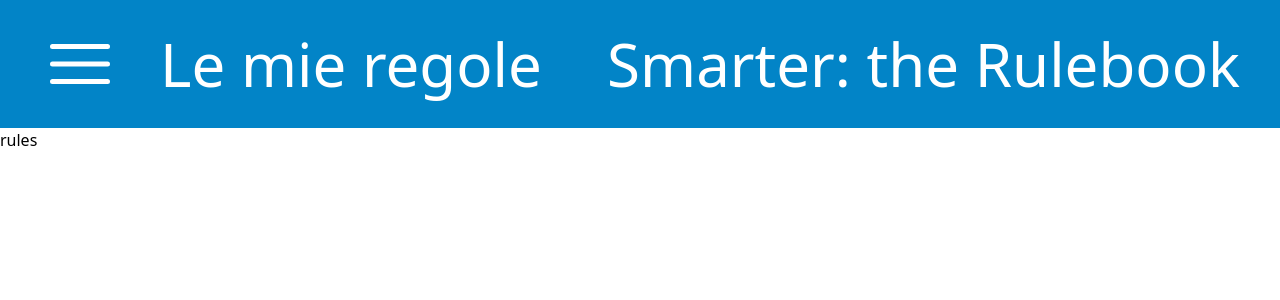
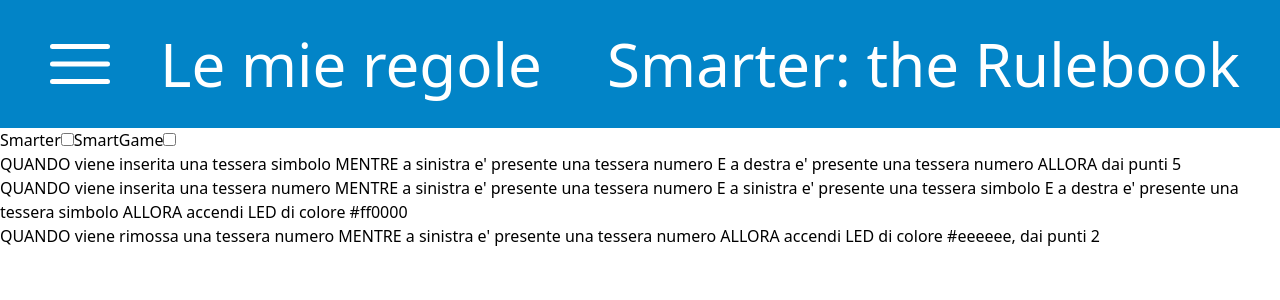
Before and after one commit to daviFrag/new-sensation, a Next.js app: page /rules in a window 1280 px wide. Shown: the top 300 px of the page. Built offline with nearby package versions, Linux system fonts and the light colour scheme.

Commit message:
get rules text

```diff
--- /dev/null
+++ b/src/app/(main)/rules/RulesLoaded.tsx
@@ -0,0 +1,29 @@
+import React from "react";
+import { Block, Rule, Vocabulary } from "./types";
+import { convertRuleToString } from "./convertRuleToString";
+
+export default function RulesLoaded(props: {
+  rules: Rule[];
+  vocabularies: Vocabulary[];
+  blocks: Block[];
+}) {
+  const { rules, vocabularies, blocks } = props;
+
+  return (
+    <main>
+      <div>
+        {vocabularies.map((v) => (
+          <label key={v}>
+            {v}
+            <input type="checkbox" value={v} />
+          </label>
+        ))}
+      </div>
+      <div>
+        {rules.map((r) => (
+          <div key={r.id}>{convertRuleToString(r)}</div>
+        ))}
+      </div>
+    </main>
+  );
+}
--- /dev/null
+++ b/src/app/(main)/rules/convertRuleToString.ts
@@ -0,0 +1,33 @@
+import { Block, Rule } from "./types";
+
+function convertBlockToString(block: Block | undefined): string {
+  if (!block) return "";
+
+  switch (block.scope) {
+    case "LOGIC":
+      return `${convertBlockToString(block.params?.[0])} ${
+        block.text
+      } ${convertBlockToString(block.params?.[1])}`;
+    case "STATE":
+      return `${block.text} ${convertBlockToString(block.params?.[0])}`;
+    case "DESCRIPTION":
+      return block.text;
+    default:
+      return "";
+  }
+}
+
+export function convertRuleToString(rule: Rule): string {
+  let s = "QUANDO ";
+  s += convertBlockToString(rule.when);
+
+  s += " MENTRE ";
+  s += convertBlockToString(rule.while);
+
+  s += " ALLORA ";
+  for (const b of rule.do) {
+    s += `${b.text} ${b.value ?? "X"}, `;
+  }
+
+  return s.slice(0, -2);
+}
--- a/src/app/(main)/rules/makeRuleNested.ts
+++ b/src/app/(main)/rules/makeRuleNested.ts
@@ -20,6 +20,7 @@
   if (!new_while_arr || !new_when_arr) throw new Error("empty when or while");
 
   const new_sequential_object: Rule = {
+    id: sequetial_object.id,
     when: new_when_arr,
     while: new_while_arr,
     do: new_do_arr,
--- a/src/app/(main)/rules/page.tsx
+++ b/src/app/(main)/rules/page.tsx
@@ -1,12 +1,16 @@
 import React from "react";
 import Header from "../Header";
 import { links } from "@/utils/links";
+import { rules, vocabularies, blocks } from "./rules";
+import RulesLoaded from "./RulesLoaded";
 
 export default function Rules() {
+  // TODO API
+
   return (
     <>
       <Header text={links.rules} />
-      <main>rules</main>
+      <RulesLoaded rules={rules} vocabularies={vocabularies} blocks={blocks}/>
     </>
   );
 }
--- a/src/app/(main)/rules/rules.ts
+++ b/src/app/(main)/rules/rules.ts
@@ -1,88 +1,106 @@
 import { makeRuleNested } from "./makeRuleNested";
-import { Block, Rule, RuleUnnested, Vocabulary } from "./types";
+import { RuleUnnested } from "./types";
 
-export const vocabularies = {
+export const vocabularies_obj = {
   smarter: "Smarter",
   smartgame: "SmartGame",
 } as const;
 
-export const blocks = {
+export const blocks_obj = {
   AND: {
     name: "AND",
     scope: "LOGIC",
-    text: "e",
-    vocabulary: vocabularies.smarter,
+    text: "E",
+    vocabulary: vocabularies_obj.smarter,
   },
   CARD_INSERTED: {
     name: "CARD_INSERTED",
     scope: "STATE",
-    text: "inserisci",
-    vocabulary: vocabularies.smarter,
+    text: "viene inserita una tessera",
+    vocabulary: vocabularies_obj.smarter,
+  },
+  CARD_REMOVED: {
+    name: "CARD_REMOVED",
+    scope: "STATE",
+    text: "viene rimossa una tessera",
+    vocabulary: vocabularies_obj.smarter,
   },
   ON_LEFT: {
     name: "ON_LEFT",
     scope: "STATE",
-    text: "a sinistra",
-    vocabulary: vocabularies.smarter,
+    text: "a sinistra e' presente una tessera",
+    vocabulary: vocabularies_obj.smarter,
   },
   ON_RIGHT: {
     name: "ON_RIGHT",
     scope: "STATE",
-    text: "a destra",
-    vocabulary: vocabularies.smarter,
+    text: "a destra e' presente una tessera",
+    vocabulary: vocabularies_obj.smarter,
   },
   SYMBOL_CARD: {
     name: "SYMBOL_CARD",
     scope: "DESCRIPTION",
     text: "simbolo",
-    vocabulary: vocabularies.smarter,
+    vocabulary: vocabularies_obj.smarter,
   },
   NUMBER_CARD: {
     name: "NUMBER_CARD",
     scope: "DESCRIPTION",
     text: "numero",
-    vocabulary: vocabularies.smarter,
+    vocabulary: vocabularies_obj.smarter,
   },
   LED_COLOR: {
     name: "LED_COLOR",
     scope: "OUTPUT",
-    text: "colore LED",
-    vocabulary: vocabularies.smarter,
+    text: "accendi LED di colore",
+    vocabulary: vocabularies_obj.smarter,
   },
   POINTS: {
     name: "POINTS",
     scope: "OUTPUT",
-    text: "inserisci",
-    vocabulary: vocabularies.smartgame,
+    text: "dai punti",
+    vocabulary: vocabularies_obj.smartgame,
   },
 } as const;
 
 export const rules_unnested: RuleUnnested[] = [
   {
-    when: [blocks.CARD_INSERTED, blocks.SYMBOL_CARD],
+    id: "1",
+    when: [blocks_obj.CARD_INSERTED, blocks_obj.SYMBOL_CARD],
     while: [
-      blocks.ON_LEFT,
-      blocks.NUMBER_CARD,
-      blocks.AND,
-      blocks.ON_RIGHT,
-      blocks.NUMBER_CARD,
+      blocks_obj.ON_LEFT,
+      blocks_obj.NUMBER_CARD,
+      blocks_obj.AND,
+      blocks_obj.ON_RIGHT,
+      blocks_obj.NUMBER_CARD,
     ],
-    do: [{ ...blocks.POINTS, value: "5" }],
+    do: [{ ...blocks_obj.POINTS, value: "5" }],
     scope: "SELECTOR",
   },
   {
-    when: [blocks.CARD_INSERTED, blocks.NUMBER_CARD],
+    id: "2",
+    when: [blocks_obj.CARD_INSERTED, blocks_obj.NUMBER_CARD],
     while: [
-      blocks.ON_LEFT,
-      blocks.NUMBER_CARD,
-      blocks.AND,
-      blocks.ON_LEFT,
-      blocks.SYMBOL_CARD,
-      blocks.AND,
-      blocks.ON_RIGHT,
-      blocks.SYMBOL_CARD,
+      blocks_obj.ON_LEFT,
+      blocks_obj.NUMBER_CARD,
+      blocks_obj.AND,
+      blocks_obj.ON_LEFT,
+      blocks_obj.SYMBOL_CARD,
+      blocks_obj.AND,
+      blocks_obj.ON_RIGHT,
+      blocks_obj.SYMBOL_CARD,
     ],
-    do: [{ ...blocks.LED_COLOR, value: "#ff0000" }],
+    do: [{ ...blocks_obj.LED_COLOR, value: "#ff0000" }],
+    scope: "SELECTOR",
+  },
+  {
+    id: "3",
+    when: [blocks_obj.CARD_REMOVED, blocks_obj.NUMBER_CARD],
+    while: [blocks_obj.ON_LEFT, blocks_obj.NUMBER_CARD],
+    do: [
+      { ...blocks_obj.LED_COLOR, value: "#eeeeee" },
+      { ...blocks_obj.POINTS, value: "2" },
+    ],
     scope: "SELECTOR",
   },
 ];
@@ -90,3 +108,11 @@
 export const rules = (
   JSON.parse(JSON.stringify(rules_unnested)) as RuleUnnested[]
 ).map((r) => makeRuleNested(r));
+
+export const vocabularies = Object.keys(vocabularies_obj).map(
+  (key) => vocabularies_obj[key as keyof typeof vocabularies_obj]
+);
+
+export const blocks = Object.keys(blocks_obj).map(
+  (key) => blocks_obj[key as keyof typeof blocks_obj]
+);
--- a/src/app/(main)/rules/types.ts
+++ b/src/app/(main)/rules/types.ts
@@ -12,6 +12,7 @@
 };
 
 export type Rule = {
+  id: string;
   when: Block;
   while: Block;
   do: Block[];
@@ -19,6 +20,7 @@
 };
 
 export type RuleUnnested = {
+  id: string;
   when: Block[];
   while: Block[];
   do: Block[];
```
